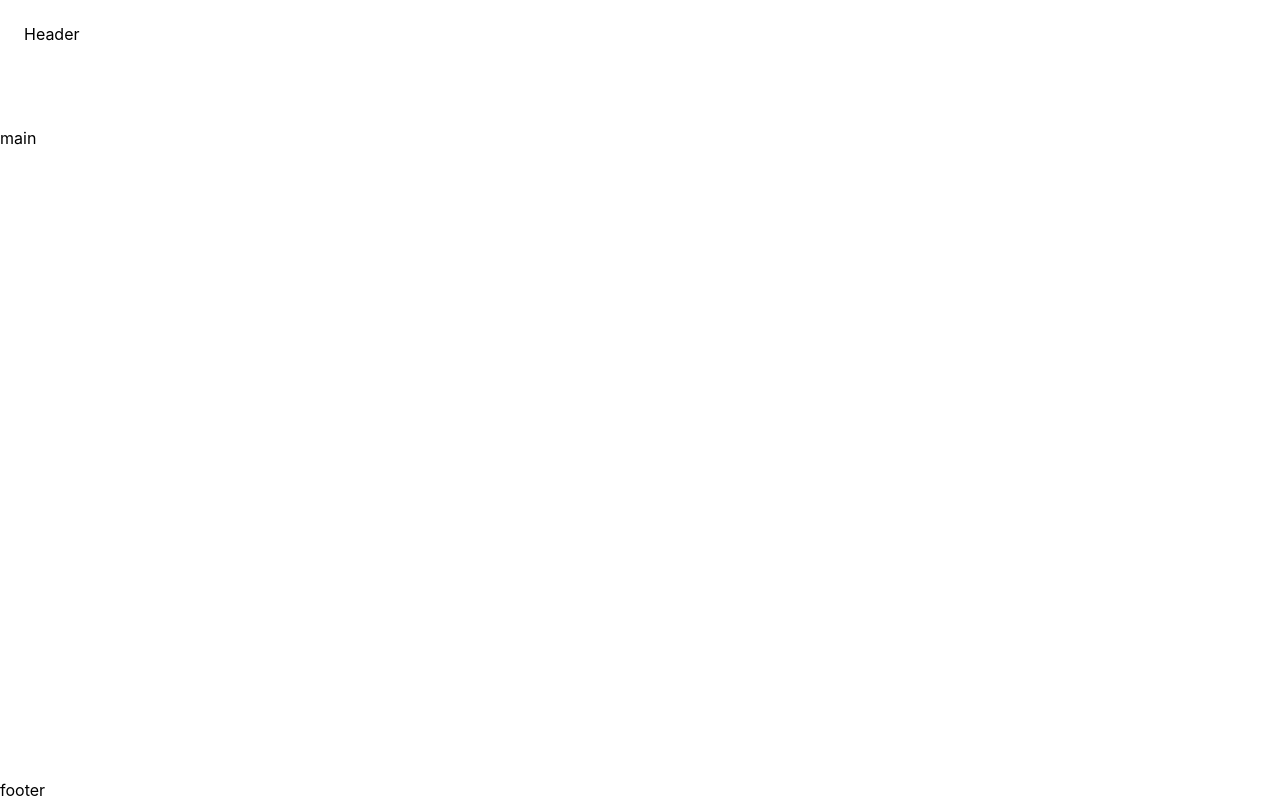
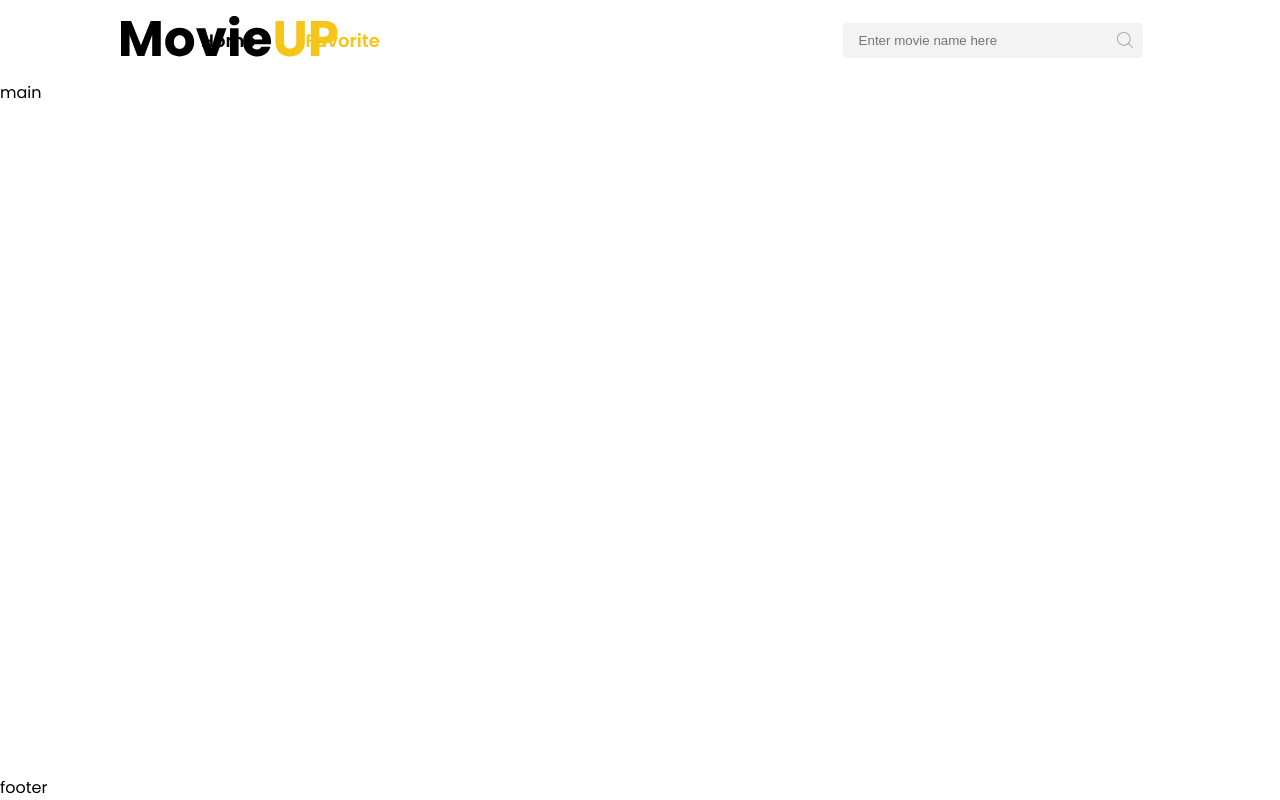
Before and after one commit to ffcabbar/next-movie, a Next.js app: page / in a window 1280 px wide. Built offline with nearby package versions, Linux system fonts and the light colour scheme.

Commit message:
Header added with style, font-family changed

```diff
--- a/components/Header/Header.js
+++ b/components/Header/Header.js
@@ -1,14 +1,72 @@
-import React from 'react';
+import React from "react";
 import styles from "./Header.module.scss";
 
 const Header = () => {
-    return (
-        <div className={styles.header}>
-            <header>
-                Header
-            </header>
+  return (
+    <header>
+      <div className={styles.header}>
+        <div>
+          <svg
+            width="217"
+            height="41"
+            viewBox="0 0 217 41"
+            fill="none"
+            xmlns="http://www.w3.org/2000/svg"
+          >
+            <path
+              d="M0 40.05H8.55V18.95L16.45 40.05H23.35L31.2 19V40.05H39.75V4.95H29.7L19.95 29.25L10.1 4.95H0V40.05Z"
+              fill="black"
+            />
+            <path
+              d="M73.1984 26.1C73.1984 17.25 66.8984 11.75 58.6984 11.75C50.5484 11.75 44.1984 17.25 44.1984 26.1C44.1984 34.95 50.3984 40.45 58.5984 40.45C66.7984 40.45 73.1984 34.95 73.1984 26.1ZM52.8984 26.1C52.8984 21.35 55.5984 19.15 58.6984 19.15C61.6984 19.15 64.4984 21.35 64.4984 26.1C64.4984 30.8 61.6484 33.05 58.5984 33.05C55.4984 33.05 52.8984 30.8 52.8984 26.1Z"
+              fill="black"
+            />
+            <path
+              d="M75.0844 12.15L84.9844 40.05H95.5344L105.434 12.15H96.3344L90.2844 32.05L84.2344 12.15H75.0844Z"
+              fill="black"
+            />
+            <path
+              d="M109.033 40.05H117.583V12.15H109.033V40.05ZM113.333 9.25C116.333 9.25 118.383 7.2 118.383 4.65C118.383 2.05 116.333 0 113.333 0C110.283 0 108.233 2.05 108.233 4.65C108.233 7.2 110.283 9.25 113.333 9.25Z"
+              fill="black"
+            />
+            <path
+              d="M136.079 18.6C138.929 18.6 141.329 20.35 141.329 23.4H130.629C131.129 20.3 133.279 18.6 136.079 18.6ZM149.429 30.8H140.329C139.629 32.3 138.279 33.5 135.879 33.5C133.129 33.5 130.879 31.8 130.579 28.15H149.929C150.029 27.3 150.079 26.45 150.079 25.65C150.079 17.15 144.329 11.75 136.179 11.75C127.879 11.75 122.079 17.25 122.079 26.1C122.079 34.95 127.979 40.45 136.179 40.45C143.129 40.45 148.079 36.25 149.429 30.8Z"
+              fill="black"
+            />
+            <path
+              d="M154.44 25.9C154.44 35.6 160.79 40.4 168.94 40.4C177.04 40.4 183.84 35.6 183.84 25.9V4.95H175.29V25.95C175.29 30.1 173.14 32.5 169.09 32.5C165.04 32.5 162.99 30.1 162.99 25.95V4.95H154.44V25.9Z"
+              fill="#F5C518"
+            />
+            <path
+              d="M198.394 20.65V11.85H203.044C206.444 11.85 207.894 13.55 207.894 16.25C207.894 18.95 206.444 20.65 203.044 20.65H198.394ZM216.594 16.25C216.594 9.8 212.294 4.95 203.694 4.95H189.844V40.05H198.394V27.45H203.694C212.644 27.45 216.594 22.05 216.594 16.25Z"
+              fill="#F5C518"
+            />
+          </svg>
         </div>
-    )
-}
+        <div className={styles.nav}>
+          <span>Home</span>
+          <span>Favorite</span>
+        </div>
+        <div className={styles.searchbox}>
+          <input placeholder="Enter movie name here" />
+          <span>
+            <svg
+              width="16"
+              height="16"
+              viewBox="0 0 24 24"
+              fill="none"
+              xmlns="http://www.w3.org/2000/svg"
+            >
+              <path
+                d="M23.7871 22.7761L17.9548 16.9437C19.5193 15.145 20.4665 12.7982 20.4665 10.2333C20.4665 4.58714 15.8741 0 10.2333 0C4.58714 0 0 4.59246 0 10.2333C0 15.8741 4.59246 20.4665 10.2333 20.4665C12.7982 20.4665 15.145 19.5193 16.9437 17.9548L22.7761 23.7871C22.9144 23.9255 23.1007 24 23.2816 24C23.4625 24 23.6488 23.9308 23.7871 23.7871C24.0639 23.5104 24.0639 23.0528 23.7871 22.7761ZM1.43149 10.2333C1.43149 5.38004 5.38004 1.43681 10.2279 1.43681C15.0812 1.43681 19.0244 5.38537 19.0244 10.2333C19.0244 15.0812 15.0812 19.035 10.2279 19.035C5.38004 19.035 1.43149 15.0865 1.43149 10.2333Z"
+                fill="#A4A4A4"
+              />
+            </svg>
+          </span>
+        </div>
+      </div>
+    </header>
+  );
+};
 
 export default Header;
--- a/components/Header/Header.module.scss
+++ b/components/Header/Header.module.scss
@@ -1,4 +1,42 @@
 .header {
-    height: 128px;
-    padding: 24px;
+    height: 80px;
+    display: flex;
+    align-items: center;
+    justify-content: space-around;
+    padding: 0px 40px;
 }
+
+.nav {
+    position: relative;
+    right: 300px;
+
+    span {
+        font-style: normal;
+        font-weight: 600;
+        font-size: 18px;
+        cursor: pointer;
+
+        &:nth-child(2) {
+            color: #F5C518;
+            margin-left: 50px;
+        }
+    }
+
+}
+
+.searchbox {
+    input {
+        height: 35px;
+        width: 300px;
+        background: #F3F3F3;
+        border: 0;
+        border-radius: 4px;
+        outline-color: #f3d465;
+        padding: 12px 12px 12px 16px;
+    }
+    span {
+        position: relative;
+        right: 26px;
+        top: 3px;
+    }
+}
--- a/components/Layout/Layout.module.scss
+++ b/components/Layout/Layout.module.scss
@@ -6,8 +6,8 @@
     grid-template-rows: auto 1fr auto;
 }
 
-.main {
-}
+// .main {
+// }
 
-.footer {
-}
+// .footer {
+// }
--- a/styles/globals.css
+++ b/styles/globals.css
@@ -1,9 +1,14 @@
+@import url('https://fonts.googleapis.com/css2?family=Poppins:wght@300;400;500;600&display=swap');
+
+:root {
+  --font-family: "Poppins", "sans-serif";
+}
+
 html,
 body {
   padding: 0;
   margin: 0;
-  font-family: -apple-system, BlinkMacSystemFont, Segoe UI, Roboto, Oxygen,
-    Ubuntu, Cantarell, Fira Sans, Droid Sans, Helvetica Neue, sans-serif;
+  font-family: var(--font-family);
 }
 
 a {
```
